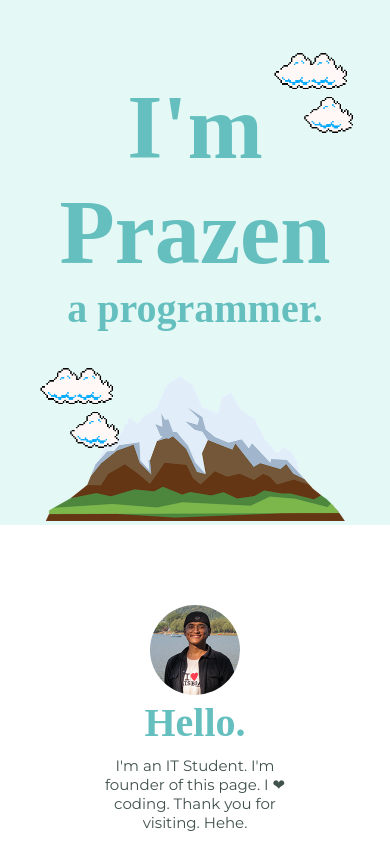
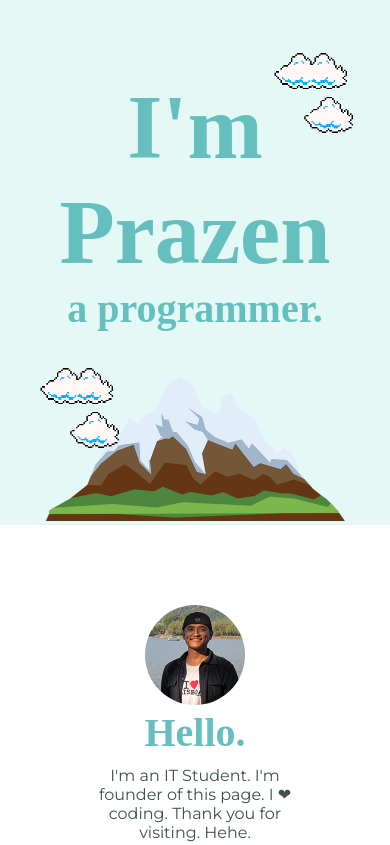
Before and after one commit to Prazen/Portfolio, a plain HTML site: page index.html in a window 390 px wide. Shown: the top 845 px of the page. Drawn offline with Linux system fonts and the light colour scheme; a web font is replaced by a local one.

Commit message:
Modified the text

```diff
--- a/style.css
+++ b/style.css
@@ -194,8 +194,8 @@ hr{
 
     .profile-pic{
         border-radius: 100%;
-        width: 90px;
-        height: 90px;
+        width: 100px;
+        height: 100px;
      }
 
      .intro{
@@ -203,11 +203,15 @@ hr{
         width: 50%;
         margin: auto;
         margin-bottom: 10px;
-        font-size: 15px;
+        font-size: 16px;
     }
 
     .parent {
         width: 100%;
-      margin: 100px auto 0 auto;
+        margin: 100px auto 0 auto;
+    }
+
+    .contact-msg{
+        width: 70%;
     }
 }
```
